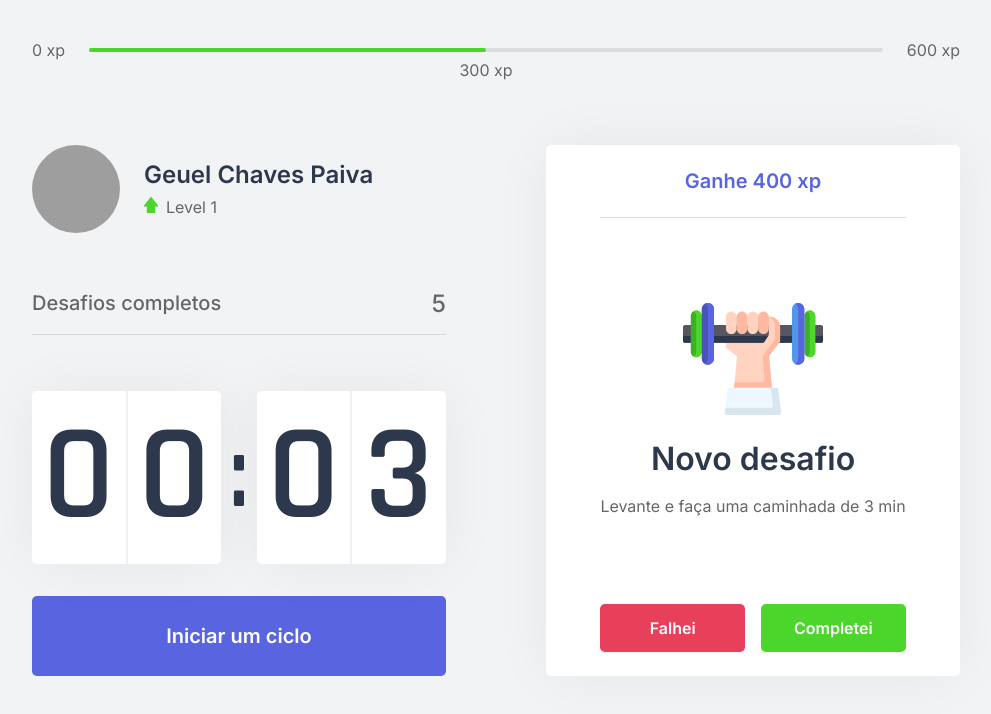
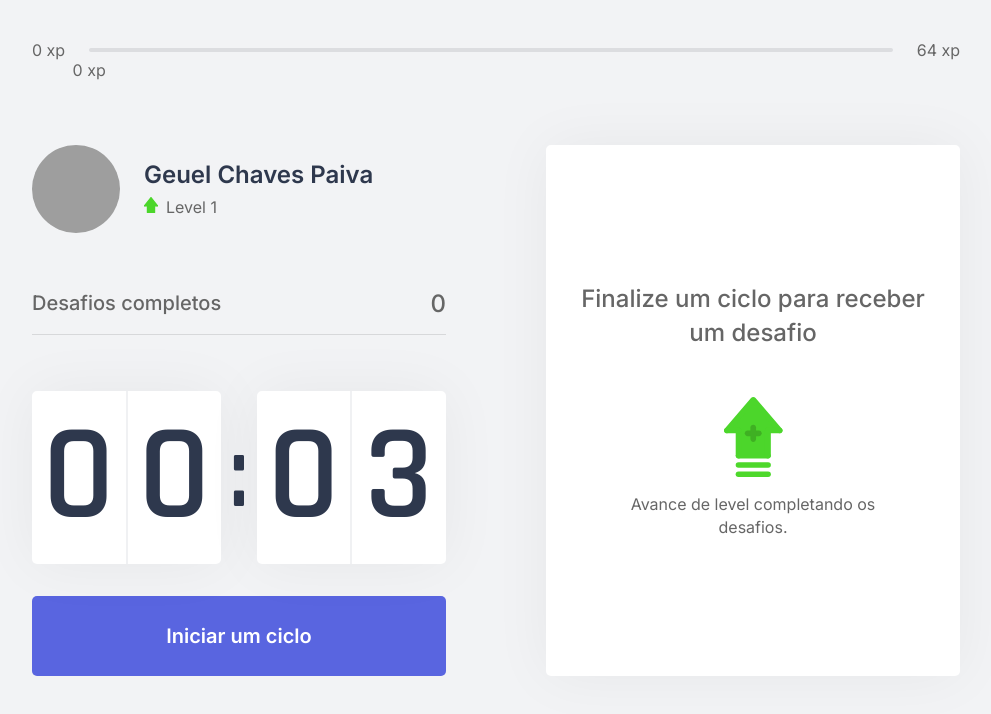
Before and after one commit to Geuel/moveit, a Next.js app: page / in a window 1280 px wide. Shown: the top 714 px of the page, without its empty margins (144-1135 px from the left). Built offline with nearby package versions, Linux system fonts and the light colour scheme; grey boxes are pictures that could not be loaded.

Commit message:
Dinamic ExperienceBar, ComplitedChallenges, ChallengeBox

```diff
--- /dev/null
+++ b/challenges.json
@@ -0,0 +1,62 @@
+[
+  {
+    "type": "body",
+    "description": "Estique um de seus braços com a palma da mão virada para frente e puxe os dedos para cima por 10 segundos por mão.",
+    "amount": 80
+  },
+  {
+    "type": "body",
+    "description": "Estique seu braço contra o peito e puxe-o utilizando o outro braço por 10 segundos por braço.",
+    "amount": 60
+  },
+  {
+    "type": "body",
+    "description": "Puxe seu pescoço com a ajuda da mão para a direita e para a esquerda, permanecendo na posição por alguns segundos.",
+    "amount": 70
+  },
+  {
+    "type": "body",
+    "description": "Com as duas mãos na parte de trás da cabeça, leve-a para baixo, alongando a parte de trás da região.",
+    "amount": 60
+  },
+  {
+    "type": "body",
+    "description": "Cruze as pernas e desça com as mãos esticadas em direção ao chão. Repita o movimento com a outra perna na frente.",
+    "amount": 100
+  },
+  {
+    "type": "body",
+    "description": "Sentado, abra as pernas e tente encostar as palmas das mãos no chão, repita 3 vezes por 5 segundos.",
+    "amount": 80
+  },
+  {
+    "type": "body",
+    "description": "Puxe o joelho de encontro ao peito e segure, troque de perna após 10 segundos.",
+    "amount": 50
+  },
+  {
+    "type": "body",
+    "description": "Sentado, cruze uma perna e incline seu tronco à frente, troque de perna após 10 segundos.",
+    "amount": 80
+  },
+  {
+    "type": "eye",
+    "description": "Sentado, feche os olhos e cubra-os com as palmas da mão durante 2 minutos, depois abra normalmente.",
+    "amount": 90
+  },
+  {
+    "type": "eye",
+    "description": "Em algum ambiente aberto, olhe o mais longe que puder em quatro direções por 3s, mexa apenas os olhos. Repita 3 vezes.",
+    "amount": 140
+  },
+  {
+    "type": "eye",
+    "description": "Usando os polegares, massage a área abaixo das sobrancelhas em movimentos circulares por 15 segundos.",
+    "amount": 70
+  },
+  {
+    "type": "body",
+    "description": "Em pé, gire a cintura o máximo que puder para a esquerda, segure por cinco segundos. Repita para a direita.",
+    "amount": 90
+  }
+]
--- a/src/components/ChallengeBox.tsx
+++ b/src/components/ChallengeBox.tsx
@@ -3,26 +3,23 @@
 import styles from '../styles/components/ChallengeBox.module.css'
 
 export function ChallengeBox() {
-  const contextData = useContext(ChallengesContext)
-  const hasActiveChallenge = true;
-
-  console.log(contextData);
+  const { activeChallenge, resetChallenge } = useContext(ChallengesContext);
 
   return (
     <div className={styles.challengeBoxContainer}>
-      { hasActiveChallenge ? (
+      { activeChallenge ? (
         <div className={styles.challengeActive}>
-          <header>Ganhe 400 xp</header>
+          <header>Ganhe {activeChallenge.amount} xp</header>
           <main>
-            <img src="icons/body.svg"/>
+            <img src={`icons/${activeChallenge.type}.svg`}/>
             <strong>Novo desafio</strong>
-            <p>Levante e faça uma caminhada de 3 min</p>
+            <p>{activeChallenge.description}</p>
           </main>
           <footer>
             <button
               type="button"
               className={styles.challengeFailButton}
-              // onClick={}
+              onClick={resetChallenge}
             >
               Falhei
             </button>
--- a/src/components/ComplitedChallenges.tsx
+++ b/src/components/ComplitedChallenges.tsx
@@ -1,10 +1,14 @@
+import { useContext } from 'react';
 import styles from '../styles/components/ComplitedChallenges.module.css'
+import { ChallengesContext } from './contexts/ChallengesContext';
 
 export function ComplitedChallenges() {
+  const { challengesCompleted } = useContext(ChallengesContext);
+
   return (
     <div className={styles.completedChallenges}>
       <span>Desafios completos</span>
-      <span>5</span>
+      <span>{challengesCompleted}</span>
     </div>
   )
 }
--- a/src/components/ExperienceBar.tsx
+++ b/src/components/ExperienceBar.tsx
@@ -1,16 +1,22 @@
+import { useContext } from 'react';
 import styles from '../styles/components/ExperienseBar.module.css';
+import { ChallengesContext } from './contexts/ChallengesContext';
 
 export function ExperienceBar() {
+  const { currentExperiense, experienceToNextLevel } = useContext(ChallengesContext);
+
+  const percentToNextLevel = Math.round(currentExperiense * 100) / experienceToNextLevel;
+
   return (
     <header className={styles.experienseBar}>
       <span>0 xp</span>
       <div>
-        <div style={{ width: '50%' }} />
-        <span className={styles.currentExperiense} style={{ left: '50%' }}>
-          300 xp
+        <div style={{ width: `${percentToNextLevel}%` }} />
+        <span className={styles.currentExperiense} style={{ left: `${percentToNextLevel}%` }}>
+          {currentExperiense} xp
         </span>
       </div>
-      <span>600 xp</span>
+      <span>{experienceToNextLevel} xp</span>
     </header>
   )
 }
--- a/src/components/contexts/ChallengesContext.tsx
+++ b/src/components/contexts/ChallengesContext.tsx
@@ -1,12 +1,20 @@
 import { createContext, ReactNode, useState } from 'react';
+import challenges from '../../../challenges.json';
 
-
+interface Challenge {
+  type: 'body' | 'eye';
+  description: string;
+  amount: number;
+}
 interface ChallengesContextData {
   level: number;
   currentExperiense: number;
   challengesCompleted: number;
+  activeChallenge: Challenge;
+  experienceToNextLevel: number;
   levelUp: () => void;
   startNewChallenge: () => void;
+  resetChallenge: () => void;
 }
 
 interface ChallengesProviderProps {
@@ -19,13 +27,23 @@
   const [level, setLevel] = useState(1);
   const [currentExperiense, setCurrentExperiense] = useState(0);
   const [challengesCompleted, setChallengesCompleted] = useState(0);
+  const [activeChallenge, setActiveChallenge] = useState(null);
+
+  const experienceToNextLevel = Math.pow((level +1) * 4, 2)
 
   function levelUp() {
     setLevel(level + 1);
   }
 
   function startNewChallenge() {
-    console.log('new challenge');
+    const randomChallengeIndex = Math.floor(Math.random() * challenges.length);
+    const challenge = challenges[randomChallengeIndex];
+
+    setActiveChallenge(challenge);
+  }
+
+  function resetChallenge() {
+    setActiveChallenge(null);
   }
 
   return (
@@ -33,8 +51,11 @@
       level,
       currentExperiense,
       challengesCompleted,
+      activeChallenge,
+      experienceToNextLevel,
       levelUp,
-      startNewChallenge
+      startNewChallenge,
+      resetChallenge
     }}>
       {children}
     </ChallengesContext.Provider>
```
